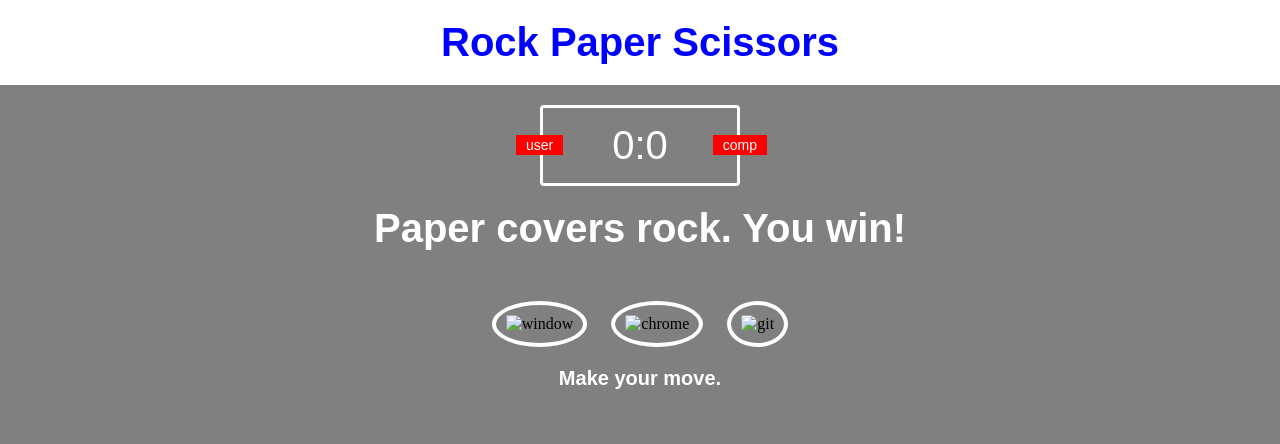
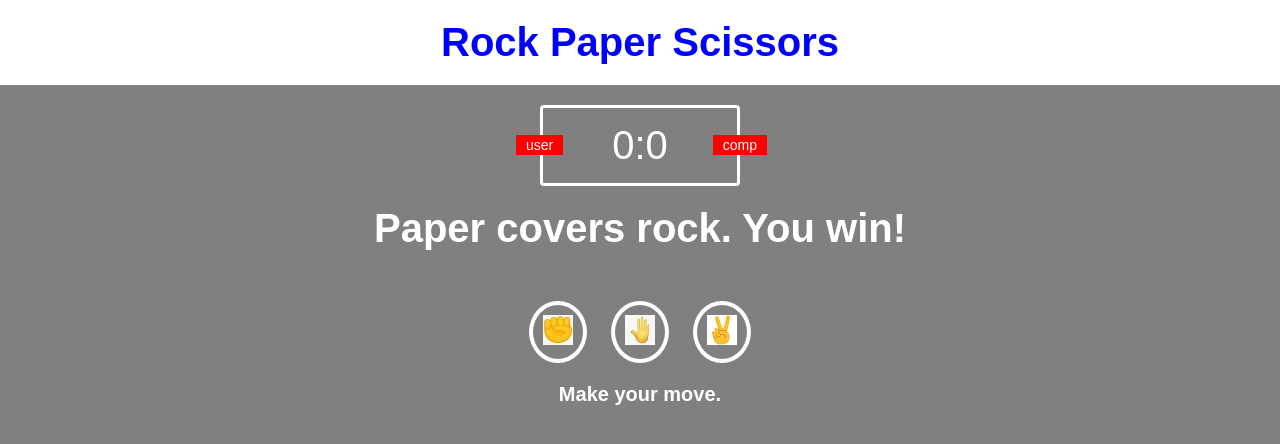
Before and after one commit to salauib/Rock-Paper-Scissors, a plain HTML site: page index.htm in a window 1280 px wide. Drawn offline with Linux system fonts and the light colour scheme; the site is published under a folder, as on GitHub Pages, so addresses that start at the root find nothing.

Commit message:
image link was fix

```diff
--- a/index.htm
+++ b/index.htm
@@ -26,13 +26,13 @@
 
     <div class="choices">
         <div class="choice">
-            <img src="/images/p.jpg" alt="window" id="w">
+            <img src="images/p.jpg" alt="window" id="w">
         </div>
         <div class="choice">
-            <img src="/images/o.jpg" alt="chrome" id="c">
+            <img src="images/o.jpg" alt="chrome" id="c">
         </div>
         <div class="choice">
-            <img src="/images/q.png" alt="git" id="g">
+            <img src="images/q.png" alt="git" id="g">
         </div>
     </div>
 
```
